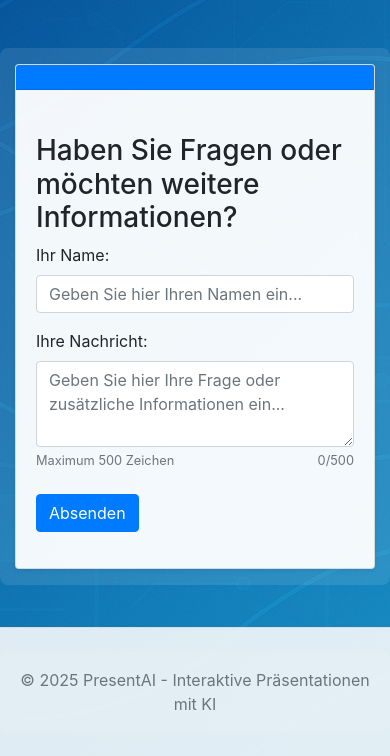
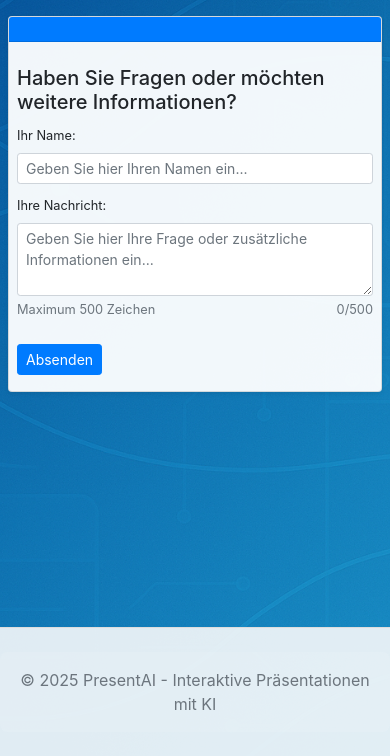
Before and after one commit to DG1001/ConfChat, a Flask app: template templates/public_view.html in a window 390 px wide. Shown: the part 88-844 px from the top of the page. Run offline with Flask 3, Linux system fonts and the light colour scheme; the template is opened without the code that fills it, so the values that code supplies are empty; some libraries are stand-ins or nearby versions.

Commit message:
style(ui): enhance layout and visual hierarchy in public view
Improved the layout of the public view by updating padding, margins, and class names for better responsiveness and consistency. Adjusted typography to emphasize headers and descriptions, promoting a clearer visual hierarchy. These changes aim to enhance user experience through a more polished interface and improved readability on various screen sizes.

```diff
--- a/templates/public_view.html
+++ b/templates/public_view.html
@@ -1,25 +1,25 @@
 {% extends 'base.html' %}
 
 {% block content %}
-<div class="container mt-5">
+<div class="container-fluid px-2 px-md-5 mt-3 mt-md-5">
     <div class="row">
-        <div class="col-md-8 offset-md-2">
+        <div class="col-12 col-md-8 offset-md-2">
             <div class="card">
                 <div class="card-header bg-primary text-white">
                     <h2 class="mb-0">{{ presentation.title }}</h2>
                 </div>
-                <div class="card-body">
-                    <div class="mb-4">
-                        <p class="lead">{{ presentation.description }}</p>
+                <div class="card-body p-2 p-md-3">
+                    <div class="mb-3 mb-md-4">
+                        <p class="lead mb-2">{{ presentation.description }}</p>
                     </div>
 
                     {% if presentation.live_info_visible %}
                     <!-- Live-Info Bereich -->
-                    <div class="card mb-4 border-success">
-                        <div class="card-header bg-success text-white">
-                            <h3 class="mb-0">Live-Informationen</h3>
+                    <div class="card mb-3 mb-md-4 border-success">
+                        <div class="card-header bg-success text-white py-2">
+                            <h4 class="mb-0 h5">Live-Informationen</h4>
                         </div>
-                        <div class="card-body">
+                        <div class="card-body p-2 p-md-3">
                             <div id="liveInfoContainer" class="markdown-content">
                                 <!-- Live-Info wird hier geladen -->
                                 <div class="d-flex justify-content-center">
@@ -33,7 +33,7 @@
                     {% endif %}
 
                     <div class="feedback-section">
-                        <h3>Haben Sie Fragen oder möchten weitere Informationen?</h3>
+                        <h4 class="h5">Haben Sie Fragen oder möchten weitere Informationen?</h4>
                         {% if presentation.feedback_disabled %}
                             <div class="alert alert-info">
                                 <i class="fas fa-lock"></i>
@@ -41,15 +41,15 @@
                                 Der Präsentator hat die Feedback-Funktion temporär gesperrt.
                             </div>
                         {% else %}
-                        <form id="feedbackForm" class="mb-3">
-                            <div class="form-group mb-3">
-                                <label for="participantName" class="form-label">Ihr Name:</label>
-                                <input type="text" class="form-control" id="participantName"
+                        <form id="feedbackForm" class="mb-2 mb-md-3">
+                            <div class="form-group mb-2 mb-md-3">
+                                <label for="participantName" class="form-label small">Ihr Name:</label>
+                                <input type="text" class="form-control form-control-sm" id="participantName"
                                     placeholder="Geben Sie hier Ihren Namen ein..." maxlength="100">
                             </div>
                             <div class="form-group">
-                                <label for="feedbackContent" class="form-label">Ihre Nachricht:</label>
-                                <textarea class="form-control" id="feedbackContent" rows="3"
+                                <label for="feedbackContent" class="form-label small">Ihre Nachricht:</label>
+                                <textarea class="form-control form-control-sm" id="feedbackContent" rows="3"
                                     placeholder="Geben Sie hier Ihre Frage oder zusätzliche Informationen ein..."
                                     maxlength="500"></textarea>
                                 <div class="d-flex justify-content-between">
@@ -57,7 +57,7 @@
                                     <small id="charCount" class="form-text text-muted">0/500</small>
                                 </div>
                             </div>
-                            <button type="submit" class="btn btn-primary mt-2">Absenden</button>
+                            <button type="submit" class="btn btn-primary btn-sm mt-2">Absenden</button>
                         </form>
                         {% endif %}
                         <div id="feedback-success" class="alert alert-success d-none mt-3">
```
